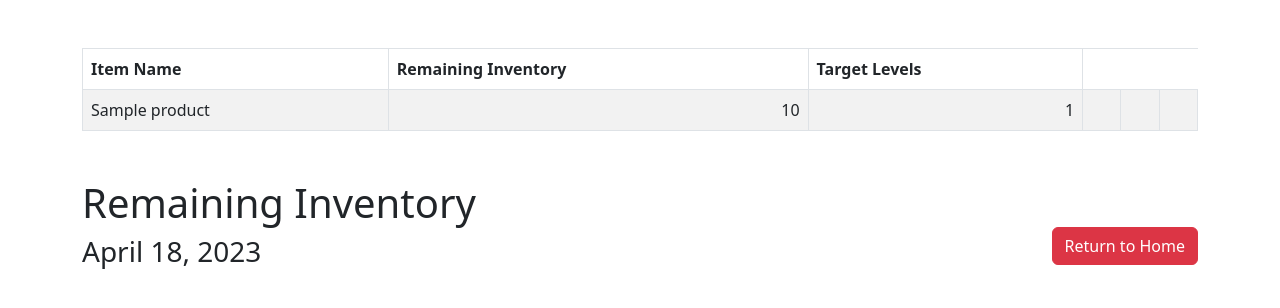
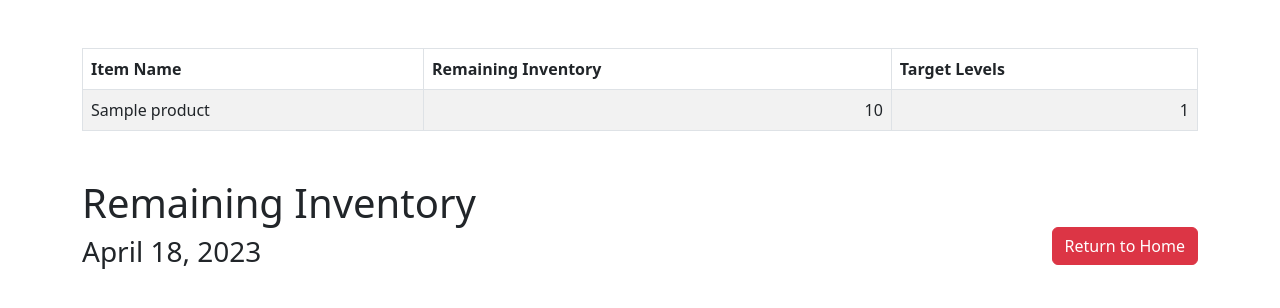
Before and after one commit to daxvii/MSYS-42-Lumpiang-Babies, a Django app: page /remaining_inventory/ in a window 1280 px wide. Shown: the top 308 px of the page. Run offline with Django 4.2, Linux system fonts and the light colour scheme; tables that the repository leaves empty hold one stand-in row (Sample ...); some libraries are stand-ins or nearby versions.

Commit message:
merged for target messages

```diff
--- a/lumpia/lumpiasys/templates/remaining_inventory.html
+++ b/lumpia/lumpiasys/templates/remaining_inventory.html
@@ -23,12 +23,9 @@
 
                 {% for p in products %}
                 <tr>
-                    <td>{{p.name}}</td>
-                    <td class="text-end">{{p.stocks}}</td>
-                    <td class="text-end">{{p.target_level}}</td>
-                    <td class="prod_name">{{inventory.product_name}}</td>
-                    <td class="text-end rem_inv">{{inventory.remaining_inventory}}</td>
-                    <td class="text-end target_lvl">{{inventory.target_level}}</td>
+                    <td class="prod_name">{{p.name}}</td>
+                    <td class="text-end rem_inv">{{p.stocks}}</td>
+                    <td class="text-end target_lvl">{{p.target_level}}</td>
                 </tr>
                 {% endfor %}
             </table>
```
